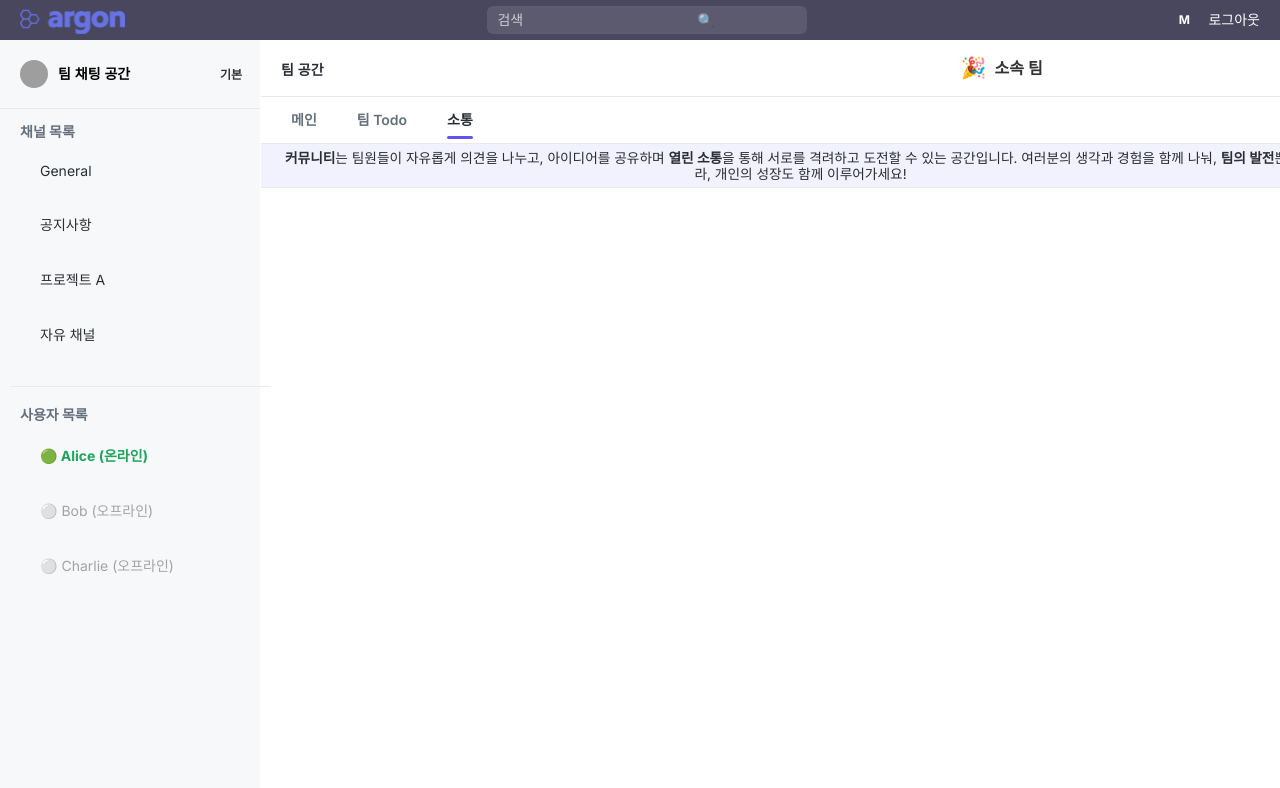
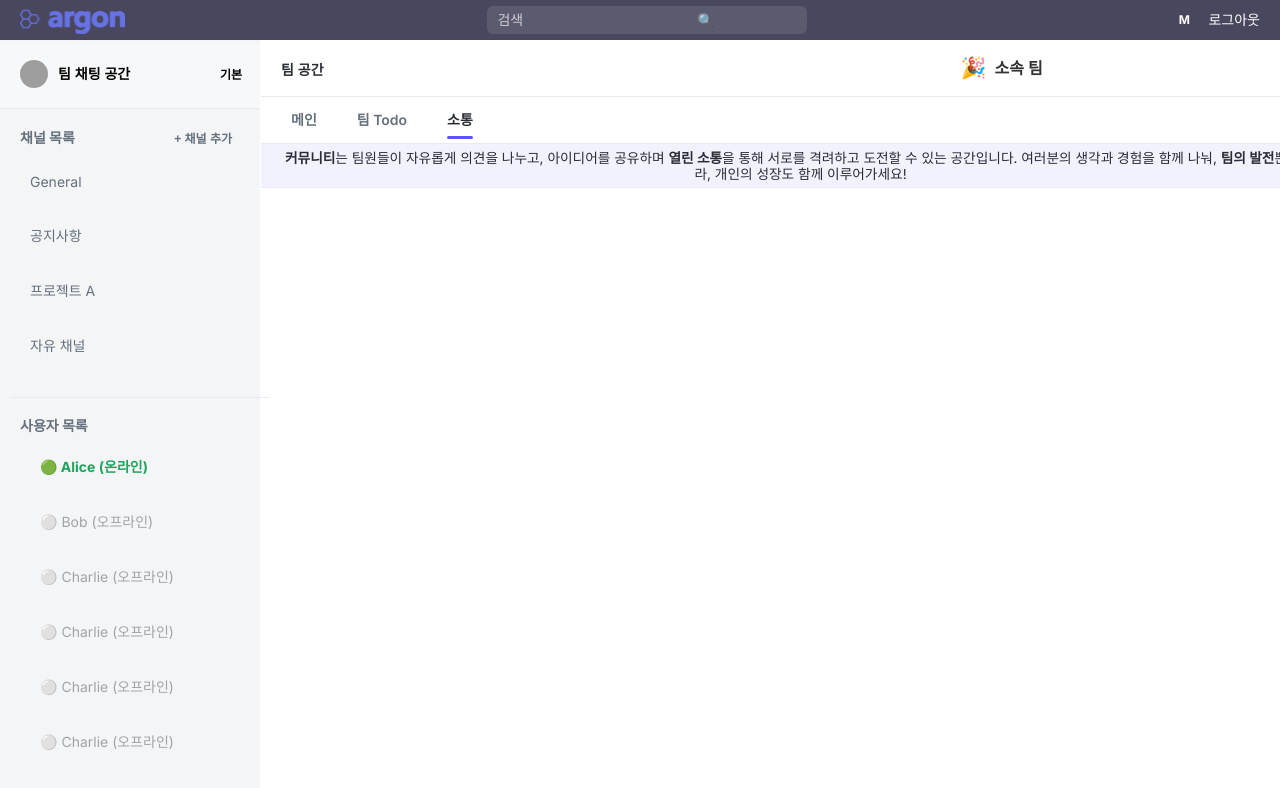
Before and after one commit to SungWookkk/FTT_frontend, a React (Create React App) app: page /team/1/community in a window 1280 px wide. Shown: the top 788 px of the page. Built offline with nearby package versions, Linux system fonts and the light colour scheme; grey boxes are pictures that could not be loaded.

Commit message:
4/15 feat: [팀] 채널 추가 모달 및 채널 목록 / 사용자 목록 스크롤 추가
- 임시 데이터로 스크롤 디자인 처리
- 채널 추가 모달로 채널 생성 버튼 완성

```diff
--- a/src/components/dashboard/Sidebar.js
+++ b/src/components/dashboard/Sidebar.js
@@ -50,10 +50,8 @@ const Sidebar = ({onToggle}) => {
                         }}
                         style={{
                             position: "absolute",
-                            top: "10px",
+                            top: "20px",
                             right: "10px",
-                            backgroundColor: "yellow",
-                            color: "#333",
                             padding: "4px 8px",
                             borderRadius: "4px",
                             fontSize: "12px",
--- /dev/null
+++ b/src/components/team/AddChannelModal.js
@@ -0,0 +1,33 @@
+import React, { useState } from "react";
+import "../team/css/AddChannelModal.css";
+
+function AddChannelModal({ onCreateChannel, onCancel }) {
+    const [channelName, setChannelName] = useState("");
+
+    const handleSubmit = (e) => {
+        e.preventDefault();
+        if (!channelName.trim()) return;
+        onCreateChannel(channelName.trim());
+    };
+
+    return (
+        <div className="modal-overlay-channel" onClick={onCancel}>
+            <div className="modal-content-channel" onClick={(e) => e.stopPropagation()}>
+                <h3>새 채널 추가</h3>
+                <input
+                    type="text"
+                    className="channel-input"
+                    placeholder="채널 이름을 입력하세요"
+                    value={channelName}
+                    onChange={(e) => setChannelName(e.target.value)}
+                />
+                <div className="modal-buttons">
+                    <button onClick={handleSubmit} className="create-button">생성</button>
+                    <button onClick={onCancel} className="cancel-button">취소</button>
+                </div>
+            </div>
+        </div>
+    );
+}
+
+export default AddChannelModal;
--- a/src/components/team/ChatSidebar.js
+++ b/src/components/team/ChatSidebar.js
@@ -1,34 +1,56 @@
-import React from "react";
+import React, { useState } from "react";
+import userinfo from "../../Auth/css/img/default-user.svg";
 import "../dashboard/css/Sidebar.css";
-import userinfo from "../../Auth/css/img/default-user.svg";
 import "../team/css/ChatSidebar.css";
+import AddChannelModal from "./AddChannelModal";
+
 /**
  * @param onBack {Function} - "기본 사이드바"로 돌아갈 때 호출하는 콜백
  */
 function ChatSidebar({ onBack }) {
+    // 1) 채널 목록을 state로 관리 (초기값 임의 설정)
+    const [channels, setChannels] = useState(["General", "공지사항", "프로젝트 A", "자유 채널"]);
+
+    // 임시 예시: 사용자 목록
+    const [users] = useState([
+        { name: "Alice (온라인)", status: "online" },
+        { name: "Bob (오프라인)", status: "offline" },
+        { name: "Charlie (오프라인)", status: "offline" },
+        { name: "Charlie (오프라인)", status: "offline" },
+        { name: "Charlie (오프라인)", status: "offline" },
+        { name: "Charlie (오프라인)", status: "offline" },
+    ]);
+
+    // 모달 열림 여부
+    const [isModalOpen, setIsModalOpen] = useState(false);
+
+    // "+ 채널 추가" 버튼 클릭 -> 모달 열기
+    const handleAddChannelClick = () => {
+        setIsModalOpen(true);
+    };
+
+    // 모달에서 "생성" 버튼 클릭 시
+    const handleCreateChannel = (newChannelName) => {
+        setChannels((prev) => [...prev, newChannelName]);
+        setIsModalOpen(false);
+    };
+
+    // 모달에서 "취소"/배경 클릭 시
+    const handleCancelAddChannel = () => {
+        setIsModalOpen(false);
+    };
+
     return (
-        <div className="sidebar-container1" style={{backgroundColor: "#f7f8f9"}}>
-            {/* 사용자 정보 영역 */}
-            <div className="sidebar-user1" style={{position: "relative", cursor: "pointer"}}>
-                <img className="user-icon" src={userinfo} alt="User Icon"/>
+        <div className="sidebar-container1">
+            <div className="sidebar-user1">
+                <img className="user-icon" src={userinfo} alt="User Icon" />
                 <span className="user-name">팀 채팅 공간</span>
 
-                {/* "기본" 버튼 */}
                 <div
+                    className="basic-button"
                     onClick={(e) => {
                         e.stopPropagation();
-                        if (onBack) onBack(); // 부모에서 전달된 콜백 호출
-                    }}
-                    style={{
-                        position: "absolute",
-                        top: "20px",
-                        right: "10px",
-                        color: "#333",
-                        padding: "4px 8px",
-                        borderRadius: "4px",
-                        fontSize: "12px",
-                        fontWeight: "bold",
-                        cursor: "pointer",
+                        if (onBack) onBack();
                     }}
                     title="기본 사이드바로 돌아가기"
                 >
@@ -36,66 +58,62 @@ function ChatSidebar({ onBack }) {
                 </div>
             </div>
 
-            {/* 채팅 콘텐츠 영역 */}
             <nav className="sidebar-content1">
-                {/* 채널 목록 */}
                 <ul className="sidebar-menu1">
-                    <li style={{ marginTop: 15 }}>
-                        <span style={{ fontSize: "14px", color: "#656f7d", fontWeight: 700 }}>채널 목록</span>
+                    <li className="channel-header">
+                        <span className="channel-title">채널 목록</span>
+                        <button className="add-channel-button" onClick={handleAddChannelClick}>+ 채널 추가</button>
                     </li>
-                    {/* 내비게이션 링크가 아니라 단순 버튼 형태로 대체하여 href 관련 ESLint 경고를 피함 */}
-                    <li>
+                </ul>
+
+                {/* ===== 채널 목록: 스크롤 영역 ===== */}
+                <ul className="sidebar-menu1 channel-list-scroll">
+                    {channels.map((channelName, idx) => (
+                        <li key={idx}>
                             <button className="sidebar-button">
-                            <span>General</span>
+                                <span>{channelName}</span>
                             </button>
                         </li>
-                    <li>
-                        <button className="sidebar-button">
-                            <span>공지사항</span>
-                        </button>
-                    </li>
-                    <li>
-                        <button className="sidebar-button">
-                            <span>프로젝트 A</span>
-                        </button>
-                    </li>
-                    <li>
-                        <button className="sidebar-button">
-                            <span>자유 채널</span>
-                        </button>
-                    </li>
+                    ))}
                 </ul>
+
 
                 {/* 구분선 */}
                 <div style={{ height: "1px", backgroundColor: "#e8eaed", margin: "20px 0" }} />
 
-                <ul className="sidebar-menu1">
-                    <li style={{ marginTop: 15 }}>
+                {/* ==== 사용자 목록: 스크롤 영역 ==== */}
+                <ul className="sidebar-menu1 user-list-scroll">
+                    <li>
                         <span style={{ fontSize: "14px", color: "#656f7d", fontWeight: 700 }}>사용자 목록</span>
                     </li>
-                    <li>
+                    {users.map((u, idx) => (
+                        <li key={idx}>
                             <button className="sidebar-button">
-                            <span className="online">🟢 Alice (온라인)</span>
+                                {u.status === "online" ? (
+                                    <span className="online">🟢 {u.name}</span>
+                                ) : (
+                                    <span className="offline">⚪ {u.name}</span>
+                                )}
                             </button>
                         </li>
-                    <li>
-                        <button className="sidebar-button">
-                            <span className="offline">⚪ Bob (오프라인)</span>
-                        </button>
-                    </li>
-                    <li>
-                        <button className="sidebar-button">
-                            <span className="offline">⚪ Charlie (오프라인)</span>
-                        </button>
-                    </li>
+                    ))}
                 </ul>
             </nav>
+
             {/* 하단 (도움말 등) */}
             <div className="help-section1">
                 <button className="help-button1">공유</button>
-                <div className="div-cu-simple-bar1"/>
+                <div className="div-cu-simple-bar1" />
                 <button className="share-button1">도움말</button>
             </div>
+
+            {/* 모달: AddChannelModal */}
+            {isModalOpen && (
+                <AddChannelModal
+                    onCreateChannel={handleCreateChannel}
+                    onCancel={handleCancelAddChannel}
+                />
+            )}
         </div>
     );
 }
--- /dev/null
+++ b/src/components/team/css/AddChannelModal.css
@@ -0,0 +1,72 @@
+/* AddChannelModal.css */
+
+/* 모달 배경 (overlay) */
+.modal-overlay-channel {
+    position: fixed;
+    top: 0;
+    left: 0;
+    width: 100%;
+    height: 100%;
+    background-color: rgba(0, 0, 0, 0.5);
+    display: flex;
+    align-items: center;
+    justify-content: center;
+    z-index: 9999;
+}
+
+/* 모달 박스 */
+.modal-content-channel {
+    background: #fff;
+    padding: 24px;
+    border-radius: 8px;
+    width: 320px;
+    box-shadow: 0 2px 8px rgba(0,0,0,0.2);
+}
+
+.modal-content-channel h3 {
+    margin-top: 0;
+    font-size: 18px;
+    margin-bottom: 16px;
+}
+
+/* 채널 입력 */
+.channel-input {
+    width: 100%;
+    box-sizing: border-box;
+    padding: 8px;
+    margin-bottom: 16px;
+    font-size: 14px;
+}
+
+/* 버튼 영역 */
+.modal-buttons {
+    display: flex;
+    gap: 8px;
+    justify-content: flex-end;
+}
+
+.create-button,
+.cancel-button {
+    border: none;
+    border-radius: 4px;
+    padding: 8px 16px;
+    font-size: 14px;
+    cursor: pointer;
+}
+
+.create-button {
+    background-color: #5f55ee;
+    color: #fff;
+}
+
+.create-button:hover {
+    background-color: #4e46c7;
+}
+
+.cancel-button {
+    background-color: #e0e0e0;
+}
+
+.cancel-button:hover {
+    background-color: #c6c6c6;
+}
--- a/src/components/team/css/ChatSidebar.css
+++ b/src/components/team/css/ChatSidebar.css
@@ -44,7 +44,7 @@
     border: none;
     border-radius: 6px;
     font-size: 14px;
-    color: #2a2e34;
+    color: #656f7d;
     font-family: "Inter", sans-serif;
     text-align: left;
     transition: background-color 0.2s ease-in-out;
@@ -94,6 +94,7 @@
     position: relative;
     width: 100%;
     left: 10px;
+    overflow: hidden;
 }
 .sidebar-menu1{
     list-style: none;
@@ -105,6 +106,7 @@
     display: flex;
     align-items: center;
     transition: background-color 0.2s ease-in-out;
+
 }
 
 /* 기본 링크 스타일 */
@@ -135,3 +137,129 @@
     color: #5f55ee;
     cursor: pointer;
 }
+
+.channel-header {
+    display: flex;
+    align-items: center;
+    justify-content: space-between;
+    margin-top: 15px;
+}
+.channel-title {
+    font-size: 14px;
+    color: #656f7d;
+    font-weight: 700;
+}
+
+.add-channel-button {
+    background: none;
+    border: none;
+    font-size: 12px;
+    color: #656f7d;
+    cursor: pointer;
+    font-weight: 600;
+    border-radius: 4px;
+    padding: 4px 8px;
+    transition: background-color 0.2s;
+}
+
+.add-channel-button:hover {
+    background-color: #e2e2e2;
+}
+
+.basic-button {
+    position: absolute;
+    top: 20px;
+    right: 10px;
+    padding: 4px 8px;
+    border-radius: 4px;
+    font-size: 12px;
+    font-weight: bold;
+    cursor: pointer;
+}
+
+.channel-list-scroll {
+    max-height: 315px;
+    overflow-y: auto;
+    overflow-x: hidden;
+    margin-bottom: 16px;
+    box-sizing: border-box;
+    position: relative;
+    right: 10px;
+}
+
+/* 브라우저별 스크롤바 스타일 ) */
+.channel-list-scroll::-webkit-scrollbar {
+    width: 8px;
+    background: transparent;
+}
+
+.channel-list-scroll::-webkit-scrollbar-track {
+    background: #f1f1f1;
+}
+
+.channel-list-scroll::-webkit-scrollbar-thumb {
+    background-color: #c8c8c8;
+    border-radius: 4px;
+    border: 1px solid #f1f1f1;
+}
+
+.channel-list-scroll::-webkit-scrollbar-corner {
+    background: transparent;
+}
+
+/* Firefox용  */
+.channel-list-scroll {
+    scrollbar-width: thin;
+    scrollbar-color: #c8c8c8 #f1f1f1;
+}
+/* 채널 목록 스크롤 영역 */
+.channel-list-scroll {
+    max-height: 315px;
+    overflow-y: auto;
+    overflow-x: hidden;
+    margin-bottom: 16px;
+    box-sizing: border-box;
+    position: relative;
+}
+
+/* 사용자 목록 스크롤 영역*/
+.user-list-scroll {
+    max-height: 350px;
+    overflow-y: auto;
+    overflow-x: hidden;
+    margin-bottom: 16px;
+    box-sizing: border-box;
+    position: relative;
+}
+
+
+
+/* 브라우저별 스크롤바 스타일 */
+.channel-list-scroll::-webkit-scrollbar,
+.user-list-scroll::-webkit-scrollbar {
+    width: 8px;
+    background: transparent;
+}
+
+.channel-list-scroll::-webkit-scrollbar-track,
+.user-list-scroll::-webkit-scrollbar-track {
+    background: #f1f1f1;
+}
+
+.channel-list-scroll::-webkit-scrollbar-thumb,
+.user-list-scroll::-webkit-scrollbar-thumb {
+    background-color: #c8c8c8;
+    border-radius: 4px;
+    border: 1px solid #f1f1f1;
+}
+
+.channel-list-scroll::-webkit-scrollbar-corner,
+.user-list-scroll::-webkit-scrollbar-corner {
+    background: transparent;
+}
+
+.channel-list-scroll,
+.user-list-scroll {
+    scrollbar-width: thin;
+    scrollbar-color: #c8c8c8 #f1f1f1;
+}
```
Lines whose indentation alone changed are shown as unchanged.
